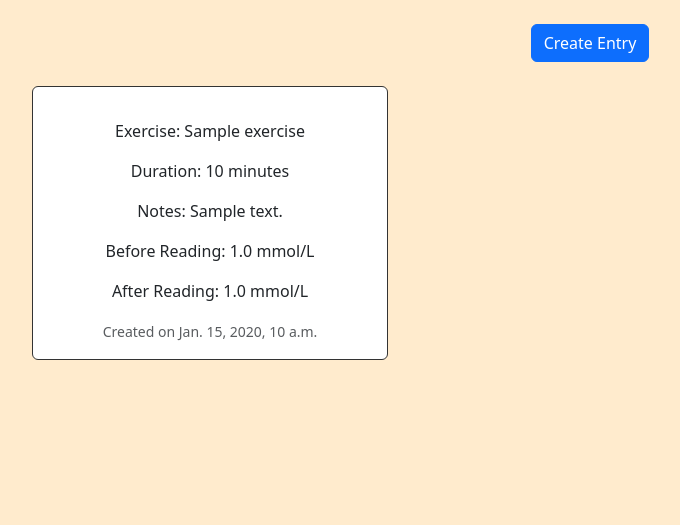
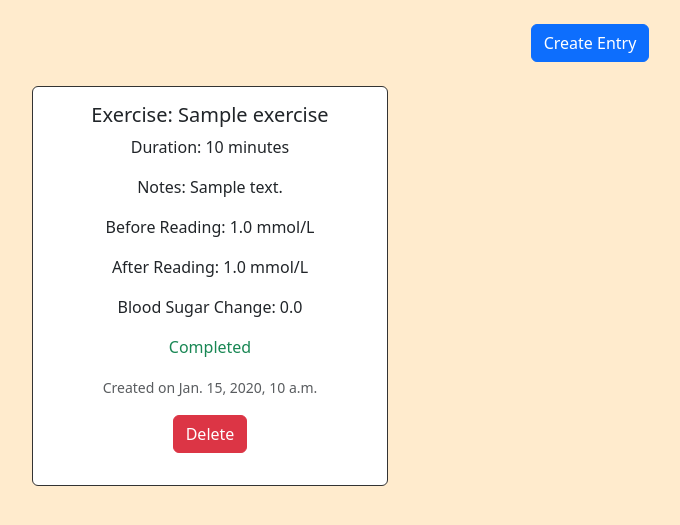
Before and after one commit to judewoolls/SugarMadi, a Django app: page /tracker/view_entries/ in a window 1280 px wide. Shown: the part 56-581 px from the top of the page, without its empty margins (50-730 px from the left). Run offline with Django 4.2, Linux system fonts and the light colour scheme; a user stored in the database is signed in; tables that the repository leaves empty hold one stand-in row (values such as "Sample post").

Commit message:
display average blood suagr change after each exercise

```diff
--- a/tracker/templates/tracker/dashboard.html
+++ b/tracker/templates/tracker/dashboard.html
@@ -9,6 +9,8 @@
     <p>This is where you’ll track activities and blood sugar.</p>
     <p><a href="{% url 'manage_exercises' %}">Manage Exercises</a></p>
     <p><a href="{% url 'manage_blood_sugar_readings' %}">Manage Blood Sugar Readings</a></p>
+    <p><a href="{% url 'view_entries' %}">View Entries</a></p>
+
 
     <div class="container">
         <h3>Your most recent entry</h3>
@@ -29,7 +31,7 @@
                             <p class="card-text text-danger">Not Completed</p>
                             <a href="{% url 'complete_entry' entry.id %}" class="btn btn-success">Complete Entry</a>
                         {% else %}
-                            <p>Blood Sugar Change: {{ entry.blood_sugar_diff }}</p>
+                            <p>Blood Sugar Change: {{ entry.blood_sugar_diff }} mmol/L</p>
                             <p class="card-text text-success">Completed</p>
                         {% endif %}
                         <p class="card-text"><small class="text-muted">Created on {{ entry.created_at }}</small></p>
--- a/tracker/templates/tracker/view_entries.html
+++ b/tracker/templates/tracker/view_entries.html
@@ -10,9 +10,7 @@
             <div class="col-md-4 mb-4">
                 <div class="card">
                     <div class="card-body">
-                            <h5 class="card-title">{{ entry.title }}</h5>
-                            <p class="card-text">{{ entry.description }}</p>
-                            <p class="card-text">Exercise: {{ entry.exercise.name }}</p>
+                        <h5 class="card-title">Exercise: {{ entry.exercise.name }}</h5>
                         <p class="card-text">Duration: {{ entry.duration_minutes }} minutes</p>
                         <p class="card-text">Notes: {{ entry.notes }}</p>
                         {% if entry.before_reading %}
@@ -24,8 +22,12 @@
                         {% if not entry.completed %}
                         <p class="card-text text-danger">Not Completed</p>
                         <a href="{% url 'complete_entry' entry.id %}" class="btn btn-success">Complete Entry</a>
+                        {% else %}
+                        <p class="card-text">Blood Sugar Change: {{ entry.blood_sugar_diff }}</p>
+                        <p class="card-text text-success">Completed</p>
                         {% endif %}
                         <p class="card-text"><small class="text-muted">Created on {{ entry.created_at }}</small></p>
+                        <p><a href="{% url 'delete_entry' entry.id %}" class="btn btn-danger">Delete</a></p>
                     </div>
                 </div>
             </div>
--- a/tracker/urls.py
+++ b/tracker/urls.py
@@ -11,5 +11,6 @@ urlpatterns = [
     path('view_entries/', views.view_entries, name='view_entries'),
     path('create_entry/', views.create_entry, name='create_entry'),
     path('complete_entry/<int:entry_id>/', views.complete_entry, name='complete_entry'),
+    path('delete_entry/<int:entry_id>/', views.delete_entry, name='delete_entry'),
     # other urls...
 ]
--- a/tracker/views.py
+++ b/tracker/views.py
@@ -19,9 +19,35 @@ def dashboard(request):
     return render(request, 'tracker/dashboard.html', {'entry': entry})
 
 @login_required
+def calc_average_blood_sugar_change(request, exercise_id):
+    try:
+        exercise = Exercise.objects.get(id=exercise_id, user=request.user)
+    except Exercise.DoesNotExist:
+        messages.error(request, 'Exercise not found.')
+        return redirect('manage_exercises')
+    user = request.user
+    entries = Entry.objects.filter(user=user, completed=True, exercise=exercise).order_by('-created_at')
+    if not entries:
+        messages.error(request, 'No completed entries found for this exercise.')
+        return redirect('manage_exercises')
+    total_change = 0
+    count = 0
+
+    for entry in entries:
+        if entry.before_reading and entry.after_reading:
+            change = entry.blood_sugar_diff()
+            if change is not None:
+                total_change += change
+                count += 1
+    return total_change / count if count > 0 else 0
+
+
+@login_required
 def manage_exercises(request):
     user = request.user
     exercises = Exercise.objects.filter(user=user)
+    for exercise in exercises:
+        exercise.average_change = calc_average_blood_sugar_change(request, exercise.id)
     return render(request, 'tracker/manage_exercises.html', {'exercises': exercises})
 
 @login_required
@@ -99,6 +125,7 @@ def manage_blood_sugar_readings(request):
 def view_entries(request):
     user = request.user
     entries = Entry.objects.filter(user=user).order_by('-created_at')
+
     return render(request, 'tracker/view_entries.html', {'entries': entries})
 
 @login_required
@@ -139,3 +166,14 @@ def complete_entry(request, entry_id):
         form = CompleteEntryForm(instance=entry)
 
     return render(request, 'tracker/complete_entry.html', {'form': form, 'entry': entry})
+
+
+@login_required
+def delete_entry(request, entry_id):
+    try:
+        entry = Entry.objects.get(id=entry_id, user=request.user)
+        entry.delete()
+        messages.success(request, 'Entry deleted successfully!')
+    except Entry.DoesNotExist:
+        messages.error(request, 'Entry not found.')
+    return redirect('view_entries')
```
Also changed, not shown: tracker/templates/tracker/manage_exercises.html (+9 -0 lines). Lines whose indentation alone changed are shown as unchanged.
